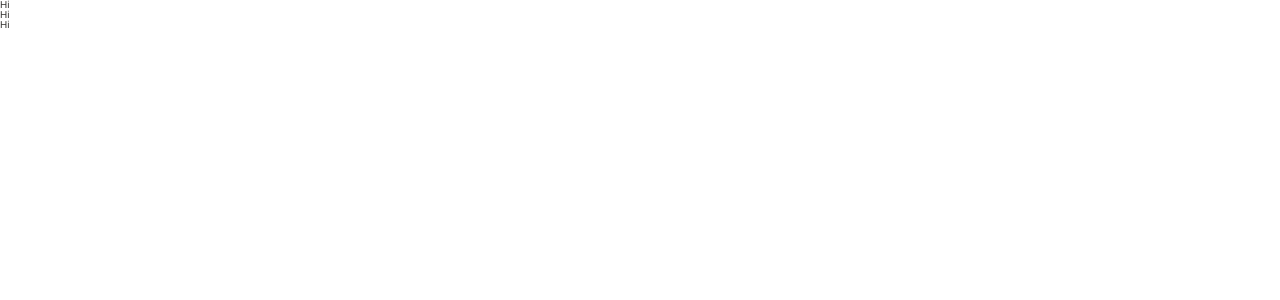
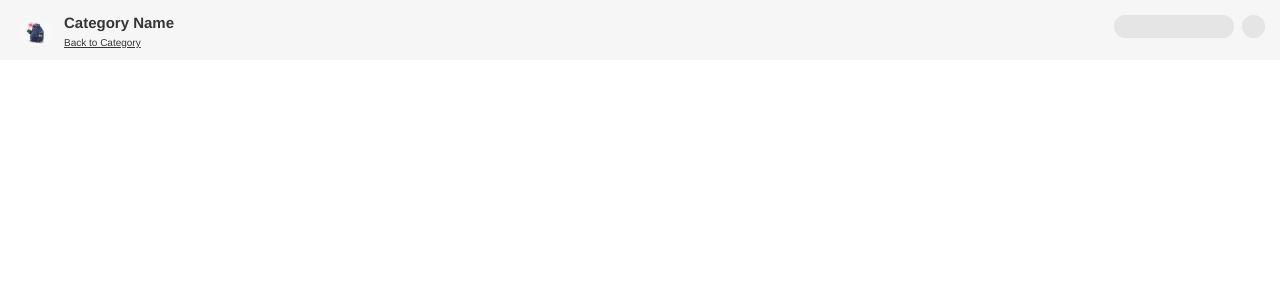
Before and after one commit to Apartment-Tracker/Apartment-Tracker, a React app: page / in a window 1280 px wide. Shown: the top 300 px of the page. Built offline with nearby package versions, Linux system fonts and the light colour scheme.

Commit message:
navigation-done

```diff
--- a/client/App.jsx
+++ b/client/App.jsx
@@ -2,19 +2,18 @@ import React, { Component } from 'react';
 import Navigation from './components/Navigation.jsx';
 import Main from './components/Main.jsx';
 import './stylesheets/style.scss';
+import { BrowserRouter } from 'react-router-dom';
+import Home from './components/Home.jsx'
+
 
 class App extends Component {
   render() {
     return (
-      <div>
-        <Navigation />
-        <Main />
-        <ul>
-          <li>Hi</li>
-          <li>Hi</li>
-          <li>Hi</li>
-        </ul>
-      </div>
+          <div>
+            <Navigation />
+           {/* <Route path = "/home" component={Home}/> */}
+            <Main />
+          </div>
     );
   };
 };
--- a/client/components/Navigation.jsx
+++ b/client/components/Navigation.jsx
@@ -1,9 +1,26 @@
 import React from 'react';
+import '../stylesheets/navigation.scss';
+import { BrowserRouter } from 'react-router-dom';
+
+
+
 
 const Navigation = props => {
   return(
-    <>
-    </>
+      <nav >
+        <div className='category'>
+          <div id ="logo"></div>
+          <div >
+            <h2>Category Name</h2>
+            <p className='back'>Back to Category</p>
+          </div>
+          <div>
+            <input type = "search" id ="search" name = "search"/>
+          </div>
+          <div id ="profile"></div>
+        </div>
+      </nav>
+
   );
 };
 
--- /dev/null
+++ b/client/stylesheets/navigation.scss
@@ -0,0 +1,38 @@
+nav{
+    // display : flex;
+    // justify-content: space-between;
+    background-color: #f6f6f6;
+    height: 6em;
+
+}
+.category{
+    display: grid;
+    grid-template-columns: 5% 82% 10% 3%;
+    padding-top: 1.5em;
+
+}
+#logo{
+    margin-left: 30%;
+    height: 34px;
+    width: 34px;
+    border-radius: 5px;
+    // background-color: #E5E5E5;
+    background: url("../media/logo.png") center/contain no-repeat;
+}
+.back{
+    line-height: 25px;
+    text-decoration: underline;
+}
+#profile{
+    height: 23px;
+    width: 23px;
+    background-color: #E5E5E5;
+    border-radius: 50%;
+}
+#search{
+    height: 23px;
+    width: 120px;
+    border-radius: 15px;
+    border-style: none;
+    background-color: #E5E5E5;
+}
```
Also changed, not shown: client/media/logo.png (added), 1 other file (tests, documents, lock files or other folders).
